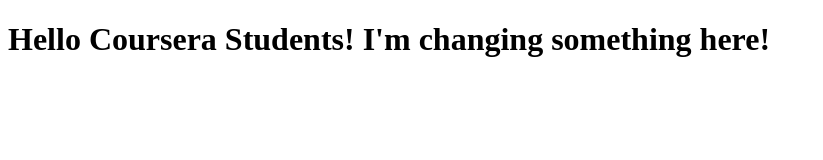
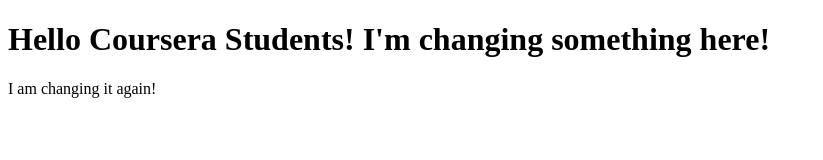
Before and after one commit to KidTrainee/coursera-test, a plain HTML site: page index.html in a window 1280 px wide. Shown: the whole page, without its empty margins (0-823 px from the left). Drawn offline with Linux system fonts and the light colour scheme.

Commit message:
I am good at this

```diff
--- a/index.html
+++ b/index.html
@@ -5,6 +5,7 @@
     <title>Hello Coursera</title>
   </head>
   <body>
-    <h1>Hello Coursera Students! I'm changing something here!</h1>
+    <h1>Hello Coursera Students! I'm changing something here! </h1>
+    <p>I am changing it again!</p>
   </body>
 </html>
```
